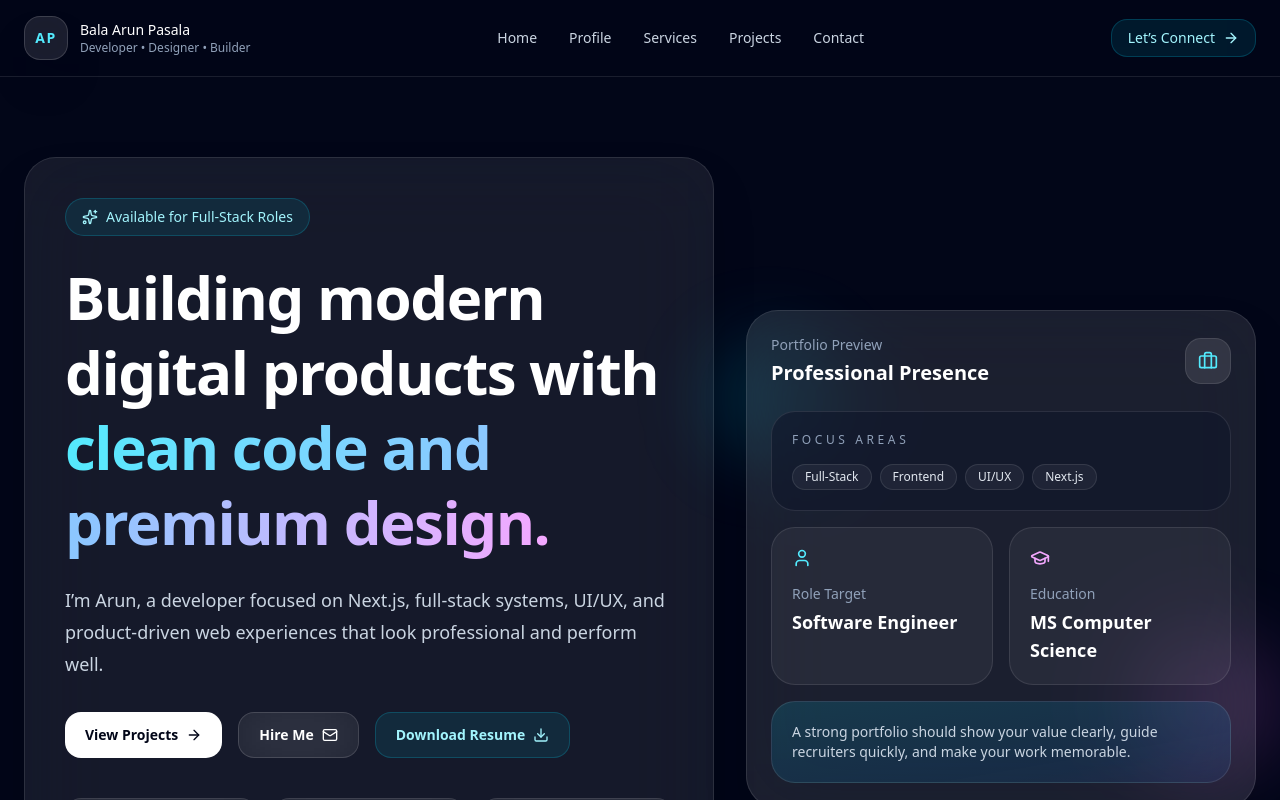
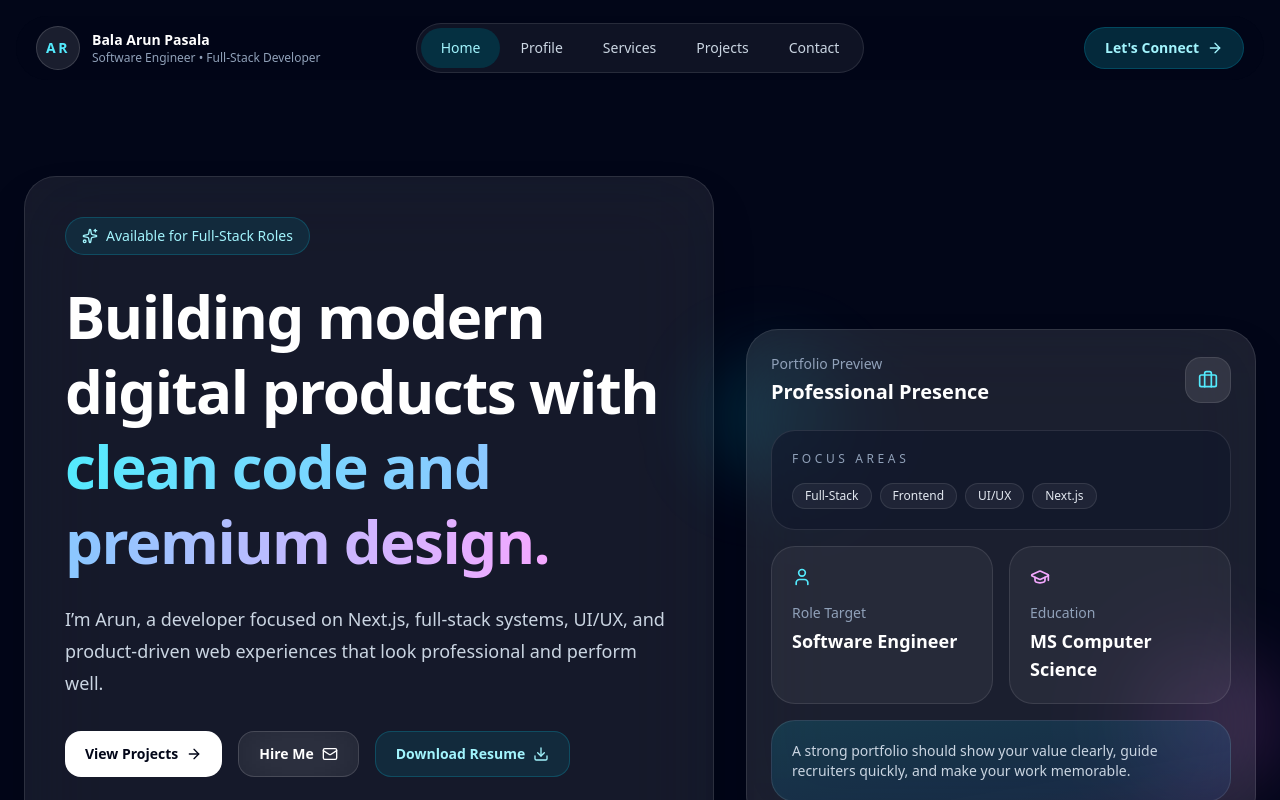
Before and after one commit to arunpasala/my-portfolio, a Next.js app: page / in a window 1280 px wide. Shown: the top 800 px of the page. Built offline with nearby package versions, Linux system fonts and the light colour scheme.

Commit message:
flexing of navbar with transition , sticky and smooth transition properties

```diff
--- a/components/layout/Navbar.tsx
+++ b/components/layout/Navbar.tsx
@@ -1,76 +1,245 @@
 "use client";
 
-import { useState } from "react";
+// ======================================================
+// IMPORTS
+// ======================================================
+import { useEffect, useState } from "react";
 import { ArrowRight, Menu, X } from "lucide-react";
 import { navItems } from "@/data/navigation";
 
+// ======================================================
+// NAVBAR COMPONENT
+// ======================================================
 export default function Navbar() {
+  // Mobile menu state
   const [menuOpen, setMenuOpen] = useState(false);
 
+  // Active navigation item
+  const [activeItem, setActiveItem] = useState("Home");
+
+  // Detect whether the page has been scrolled
+  const [isScrolled, setIsScrolled] = useState(false);
+
+  // ======================================================
+  // SCROLL LISTENER
+  // Navbar becomes transparent after scrolling
+  // ======================================================
+  useEffect(() => {
+    const handleScroll = () => {
+      setIsScrolled(window.scrollY > 20);
+    };
+
+    handleScroll();
+
+    window.addEventListener("scroll", handleScroll);
+
+    return () => {
+      window.removeEventListener("scroll", handleScroll);
+    };
+  }, []);
+
   return (
-    <header className="sticky top-0 z-50 border-b border-white/10 bg-slate-950/60 backdrop-blur-2xl">
-      <div className="mx-auto flex max-w-7xl items-center justify-between px-6 py-4">
-        <a href="#home" className="flex items-center gap-3">
-          <div className="flex h-11 w-11 items-center justify-center rounded-2xl border border-white/15 bg-white/10 shadow-2xl backdrop-blur-xl">
-            <span className="text-sm font-bold tracking-widest text-cyan-300">
-              AP
+    <>
+      {/* ======================================================
+          FIXED NAVBAR
+      ====================================================== */}
+      <header className="fixed left-0 right-0 top-0 z-[9999] w-full px-4 pt-4">
+        {/* ====================================================
+            MAIN NAVBAR CONTAINER
+
+            Before scrolling:
+            - dark background
+            - border
+            - shadow
+
+            After scrolling:
+            - transparent background
+            - lighter border
+            - stronger backdrop blur
+        ===================================================== */}
+        <div
+ className={`mx-auto grid grid-cols-2 items-center rounded-full transition-all duration-500 ease-in-out lg:grid-cols-3 ${
+  isScrolled
+    ? "h-12 max-w-[950px] px-3 bg-slate-950/20 backdrop-blur-xl"
+    : "h-16 max-w-[1250px] px-5 bg-slate-950/90 backdrop-blur-2xl"
+  }`}
+>
+          {/* ==================================================
+              LEFT SECTION
+              Logo, name, and title
+          =================================================== */}
+          <div className="flex justify-start">
+            <a href="#home" className="flex min-w-0 items-center gap-3">
+              {/* Initials */}
+             <div
+  className={`flex shrink-0 items-center justify-center rounded-full border transition-all duration-500 ${
+    isScrolled
+      ? "h-9 w-9 border-white/10 bg-slate-950/30"
+      : "h-11 w-11 border-white/15 bg-white/10"
+  }`}
+>
+  <span
+    className={`font-bold tracking-[0.18em] text-cyan-300 transition-all duration-500 ${
+      isScrolled ? "text-xs" : "text-sm"
+    }`}
+  >
+    AR
   </span>
 </div>
 
-          <div>
-            <p className="text-sm font-medium text-white">Bala Arun Pasala</p>
-            <p className="text-xs text-slate-400">
-              Developer • Designer • Builder
+              {/* Name and title */}
+              <div className="hidden min-w-0 sm:block">
+  <p
+    className={`truncate font-semibold text-white transition-all duration-500 ${
+      isScrolled ? "text-xs" : "text-sm"
+    }`}
+  >
+    Bala Arun Pasala
+  </p>
+
+  <p
+    className={`truncate text-slate-400 transition-all duration-500 ${
+      isScrolled ? "text-[10px]" : "text-xs"
+    }`}
+  >
+    Software Engineer • Full-Stack Developer
   </p>
 </div>
             </a>
+          </div>
 
-        <nav className="hidden items-center gap-8 md:flex">
-          {navItems.map((item) => (
+          {/* ==================================================
+              CENTER SECTION
+              Navigation pill
+          =================================================== */}
+          <div className="hidden justify-center lg:flex">
+            <nav
+              className={`flex items-center rounded-full border p-1 transition-all duration-500 ${
+                isScrolled
+                  ? "border-white/5 bg-slate-950/25 backdrop-blur-xl"
+                  : "border-white/10 bg-white/[0.06]"
+              }`}
+            >
+              {navItems.map((item) => {
+                const isActive = activeItem === item.label;
+
+                return (
                   <a
   key={item.label}
   href={item.href}
-              className="text-sm text-slate-300 transition hover:text-white"
+  onClick={() => setActiveItem(item.label)}
+  className={`rounded-full font-medium transition-all duration-500 ${
+    isScrolled ? "px-4 py-1.5 text-xs" : "px-5 py-2.5 text-sm"
+  } ${
+    isActive
+      ? "bg-cyan-950/90 text-cyan-200"
+      : "text-slate-300 hover:bg-cyan-950/80 hover:text-cyan-200"
+  }`}
 >
   {item.label}
 </a>
-          ))}
+                );
+              })}
             </nav>
+          </div>
 
-        <div className="hidden md:block">
+          {/* ==================================================
+              RIGHT SECTION
+              Separate Let's Connect button
+          =================================================== */}
+          <div className="hidden justify-end lg:flex">
             <a
   href="#contact"
-            className="inline-flex items-center gap-2 rounded-2xl border border-cyan-400/20 bg-cyan-400/10 px-4 py-2 text-sm font-medium text-cyan-200 transition hover:bg-cyan-400/20"
+  onClick={() => setActiveItem("Contact")}
+  className={`inline-flex items-center gap-2 rounded-full border font-semibold transition-all duration-500 ${
+    isScrolled
+      ? "border-cyan-800/40 bg-cyan-950/30 px-4 py-1.5 text-xs text-cyan-200"
+      : "border-cyan-800/60 bg-cyan-950/80 px-5 py-2.5 text-sm text-cyan-200"
+  } hover:border-cyan-700 hover:bg-cyan-900 hover:text-white`}
 >
-            Let’s Connect <ArrowRight className="h-4 w-4" />
+  Let&apos;s Connect
+
+  <ArrowRight
+    className={`transition-all duration-500 ${
+      isScrolled ? "h-3.5 w-3.5" : "h-4 w-4"
+    }`}
+  />
 </a>
           </div>
 
+          {/* ==================================================
+              MOBILE MENU BUTTON
+          =================================================== */}
+          <div className="flex justify-end lg:hidden">
             <button
-          onClick={() => setMenuOpen((prev) => !prev)}
-          className="rounded-2xl border border-white/10 bg-white/5 p-2 text-slate-200 md:hidden"
-          aria-label="Toggle menu"
+              type="button"
+              onClick={() => setMenuOpen((previous) => !previous)}
+              className={`rounded-full border p-2.5 text-slate-200 transition-all duration-300 ${
+                isScrolled
+                  ? "border-white/5 bg-slate-950/30 backdrop-blur-xl"
+                  : "border-white/10 bg-white/[0.08]"
+              } hover:bg-cyan-950/80 hover:text-cyan-200`}
+              aria-label="Toggle navigation menu"
+              aria-expanded={menuOpen}
             >
-          {menuOpen ? <X className="h-5 w-5" /> : <Menu className="h-5 w-5" />}
+              {menuOpen ? (
+                <X className="h-5 w-5" />
+              ) : (
+                <Menu className="h-5 w-5" />
+              )}
             </button>
           </div>
+        </div>
 
+        {/* ==================================================
+            MOBILE NAVIGATION MENU
+        =================================================== */}
         {menuOpen && (
-        <div className="border-t border-white/10 bg-slate-950/90 px-6 py-4 md:hidden">
-          <div className="flex flex-col gap-4">
-            {navItems.map((item) => (
+          <div className="mx-auto mt-3 max-w-[1440px] rounded-3xl border border-white/10 bg-slate-950/80 p-3 shadow-[0_20px_50px_rgba(0,0,0,0.45)] backdrop-blur-2xl lg:hidden">
+            <nav className="flex flex-col gap-2">
+              {navItems.map((item) => {
+                const isActive = activeItem === item.label;
+
+                return (
                   <a
                     key={item.label}
                     href={item.href}
-                className="text-sm text-slate-300"
-                onClick={() => setMenuOpen(false)}
+                    onClick={() => {
+                      setActiveItem(item.label);
+                      setMenuOpen(false);
+                    }}
+                    className={`rounded-2xl px-4 py-3 text-sm font-medium transition-all duration-300 ${
+                      isActive
+                        ? "bg-cyan-950/90 text-cyan-200"
+                        : "text-slate-300 hover:bg-cyan-950/80 hover:text-cyan-200"
+                    }`}
                   >
                     {item.label}
                   </a>
-            ))}
-          </div>
+                );
+              })}
+
+              <a
+                href="#contact"
+                onClick={() => {
+                  setActiveItem("Contact");
+                  setMenuOpen(false);
+                }}
+                className="mt-1 inline-flex items-center justify-center gap-2 rounded-2xl border border-cyan-800/60 bg-cyan-950/80 px-4 py-3 text-sm font-semibold text-cyan-200 transition-all duration-300 hover:border-cyan-700 hover:bg-cyan-900 hover:text-white"
+              >
+                Let&apos;s Connect
+                <ArrowRight className="h-4 w-4" />
+              </a>
+            </nav>
           </div>
         )}
       </header>
+
+      {/* ======================================================
+          TOP SPACING
+          Prevents page content from hiding behind fixed navbar
+      ====================================================== */}
+      <div className="h-24" />
+    </>
   );
 }
--- a/data/navigation.ts
+++ b/data/navigation.ts
@@ -1,7 +1,26 @@
+// ======================================================
+// NAVIGATION LINKS
+// Change labels or section links here
+// ======================================================
 export const navItems = [
-  { label: "Home", href: "#home" },
-  { label: "Profile", href: "#profile" },
-  { label: "Services", href: "#services" },
-  { label: "Projects", href: "#projects" },
-  { label: "Contact", href: "#contact" },
+  {
+    label: "Home",
+    href: "#home",
+  },
+  {
+    label: "Profile",
+    href: "#profile",
+  },
+  {
+    label: "Services",
+    href: "#services",
+  },
+  {
+    label: "Projects",
+    href: "#projects",
+  },
+  {
+    label: "Contact",
+    href: "#contact",
+  },
 ];
```
Lines whose indentation alone changed are shown as unchanged.
